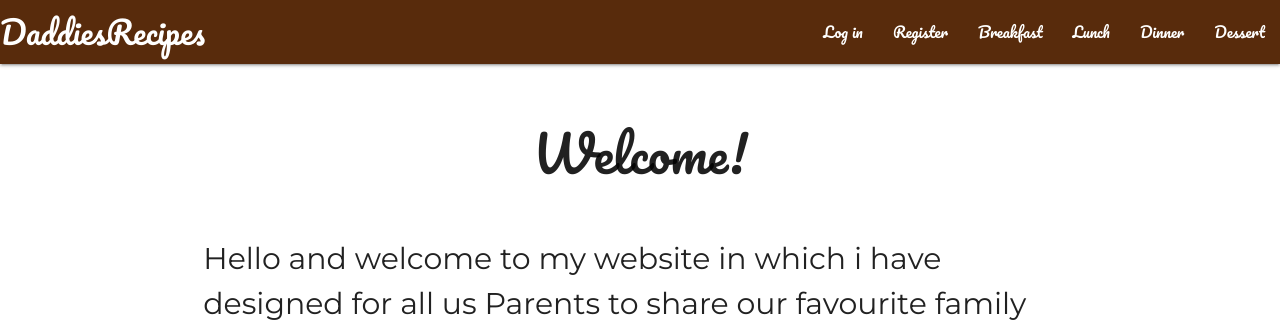
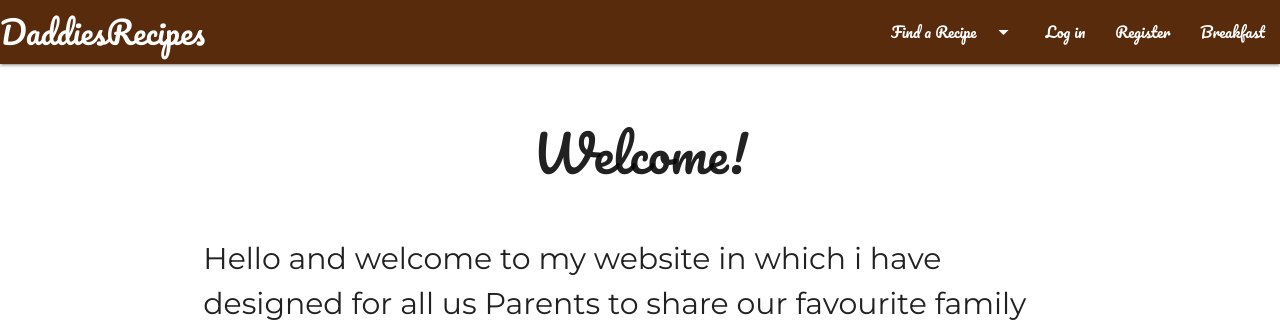
Before and after one commit to ajgoward/Daddies_recipes_MS3, a Flask app: page / in a window 1280 px wide. Shown: the top 324 px of the page. Run offline with Flask 2, Linux system fonts and the light colour scheme; some libraries are stand-ins or nearby versions.

Commit message:
added everything ready for deployment and pushed to heroku

```diff
--- a/static/css/style.css
+++ b/static/css/style.css
@@ -4,7 +4,7 @@
 .nav-wrapper {
   background-color: #582b0c;
   font-family: "Pacifico", cursive;
-  margin-bottom: 0;
+
 }
 
 .main-heading {
--- a/static/javaScript/script.js
+++ b/static/javaScript/script.js
@@ -6,5 +6,5 @@ $(document).ready(function () {
     $('select').formSelect();
     $('.modal').modal();
     $('.materialboxed').materialbox();
-    $(".dropdown-trigger").dropdown();
+    $(".dropdown1").dropdown();
 });
--- a/templates/base/base.html
+++ b/templates/base/base.html
@@ -41,6 +41,8 @@
 			<a href="{{url_for('home')}}" class="brand-logo">DaddiesRecipes</a>
 			<a href="#" data-target="mobile-demo" class="sidenav-trigger"><i class="material-icons">menu</i></a>
 			<ul class="right hide-on-med-and-down">
+            <li><a class="dropdown" data-target="dropdown">Find a
+				Recipe<i class="material-icons right">arrow_drop_down</i></a></li>
 				{% if 'username' in session %}
 				<li><a href="{{url_for('profile')}}">Profile</a></li>
 				<li><a href="{{url_for('add_recipe')}}"> Add Your Favourite</a></li>
@@ -50,19 +52,13 @@
 				<li><a href="{{url_for('login_page')}}">Log in</a></li>
 				<li><a href="{{url_for('register')}}">Register</a></li>
                  <li><a href="{{url_for('breakfast')}}">Breakfast</a></li>
-		<li class="divider"></li>
-		<li><a href="{{url_for('lunch')}}">Lunch</a></li>
-		<li class="divider"></li>
-		<li><a href="{{url_for('dinner')}}">Dinner</a></li>
-		<li class="divider"></li>
-		<li><a href="{{url_for('dessert')}}">Dessert</a></li>
 				{% endif %}
 			</ul>
 		</div>
 	</nav>
 	<!-------sidenavbar element from materialize-->
 	<ul class="sidenav" id="mobile-demo">
-    <li><a class="dropdown" data-target="mobiledropdown">Find a
+    <li><a class="dropdown1" data-target="mobiledropdown">Find a
 				Recipe<i class="material-icons right">arrow_drop_down</i></a></li>
 		{% if 'username' in session %}
 		<li><a href="{{url_for('profile')}}">Profile</a></li>
```
